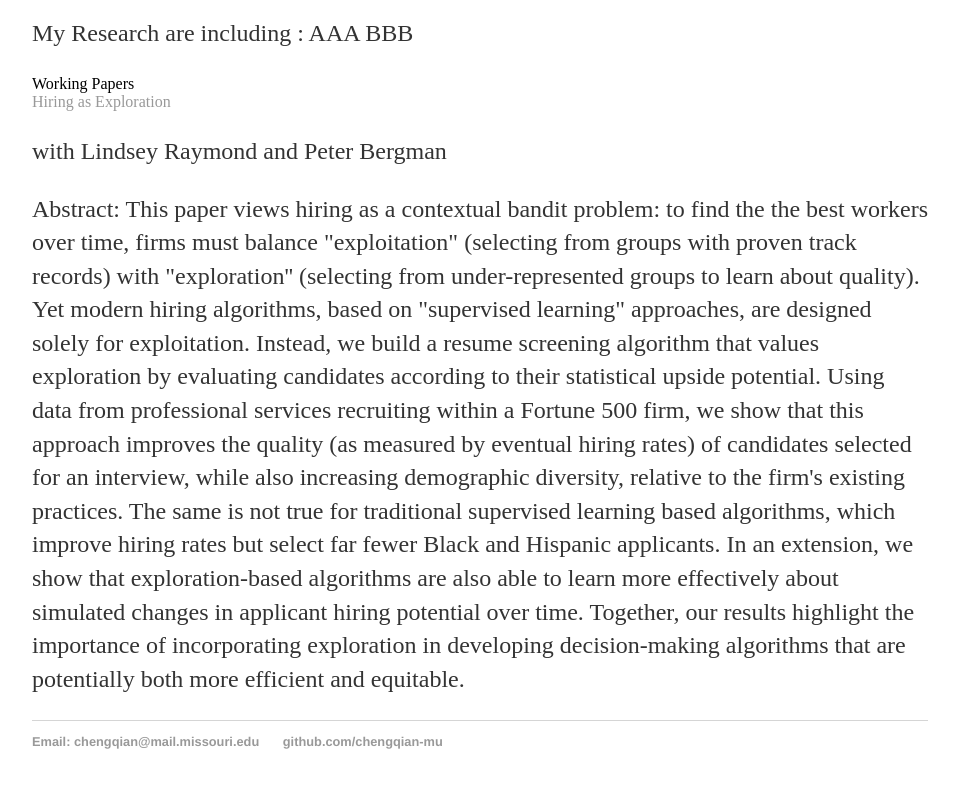
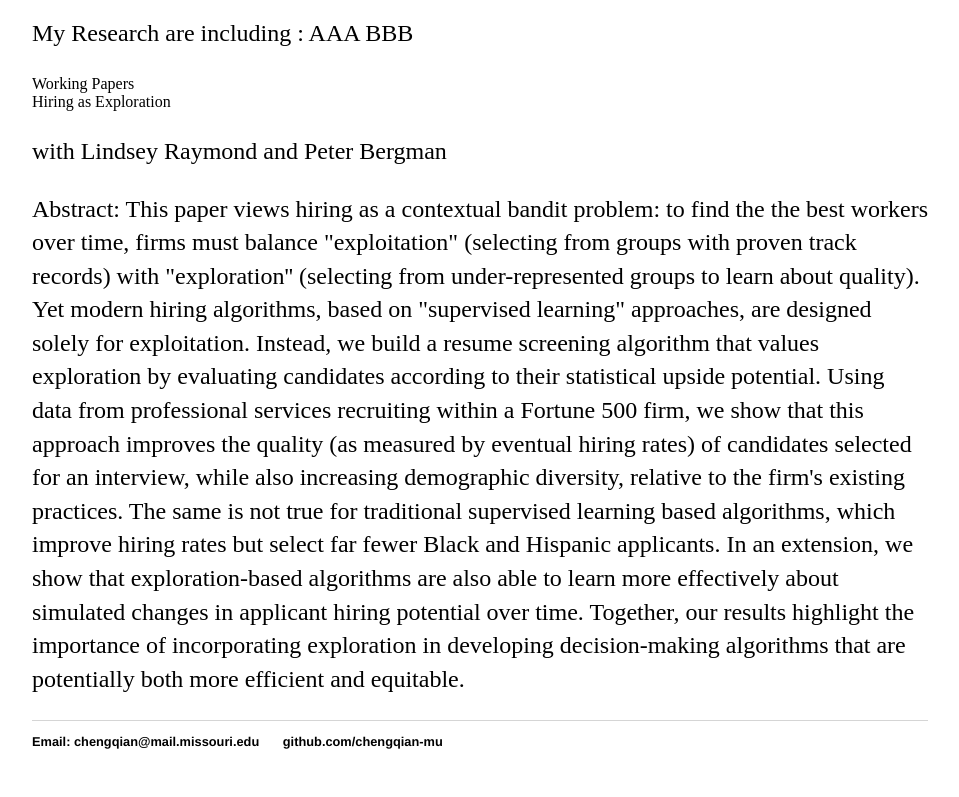
Before and after one commit to chengqian-mu/chengqian-mu.github.io, a plain HTML site: page Research.html in a window 1280 px wide. Shown: the part 180-977 px from the top of the page, without its empty margins (160-1119 px from the left). Drawn offline with Linux system fonts and the light colour scheme.

Commit message:
Update main.css

```diff
--- a/css/main.css
+++ b/css/main.css
@@ -14,7 +14,7 @@ nav ul li, footer ul li {
 }
 a {
     text-decoration: none;
-    color: #999;
+    color: rgb(0, 0, 0);
 }
 a:hover {
     text-decoration: underline;
@@ -26,7 +26,7 @@ h1 {
 p {
     font-size: 1.5em;
     line-height: 1.4em;
-    color: #333;
+    color: rgb(0, 0, 0);
 }
 footer {
     border-top: 1px solid #d5d5d5;
```
